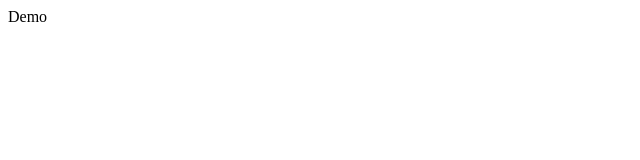
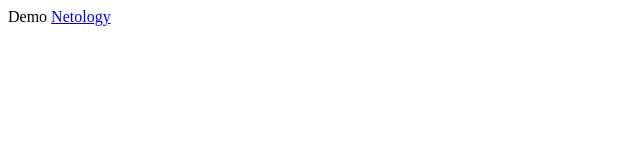
Before and after one commit to krich13/demo, a plain HTML site: page index.html in a window 1280 px wide. Shown: the full height of the page, 0-640 px from the left. Drawn offline with Linux system fonts and the light colour scheme.

Commit message:
Link to netology added

```diff
--- a/index.html
+++ b/index.html
@@ -6,5 +6,7 @@
 </head>
 <body>
 Demo
+<body>
+  <a href="https://netology-code.github.io/guides/git-links/"> Netology </a>
 </body>
 </html>
```
